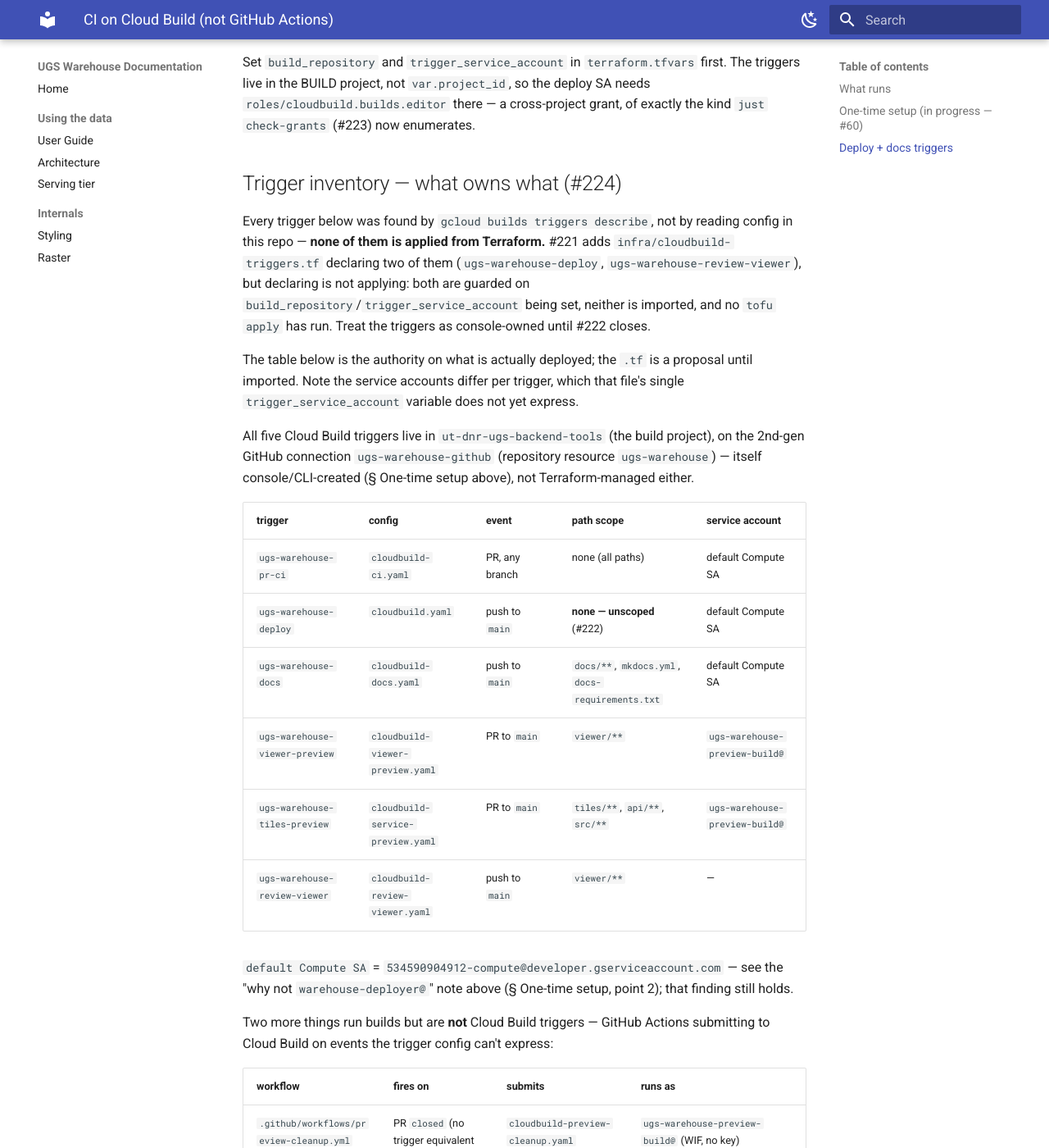
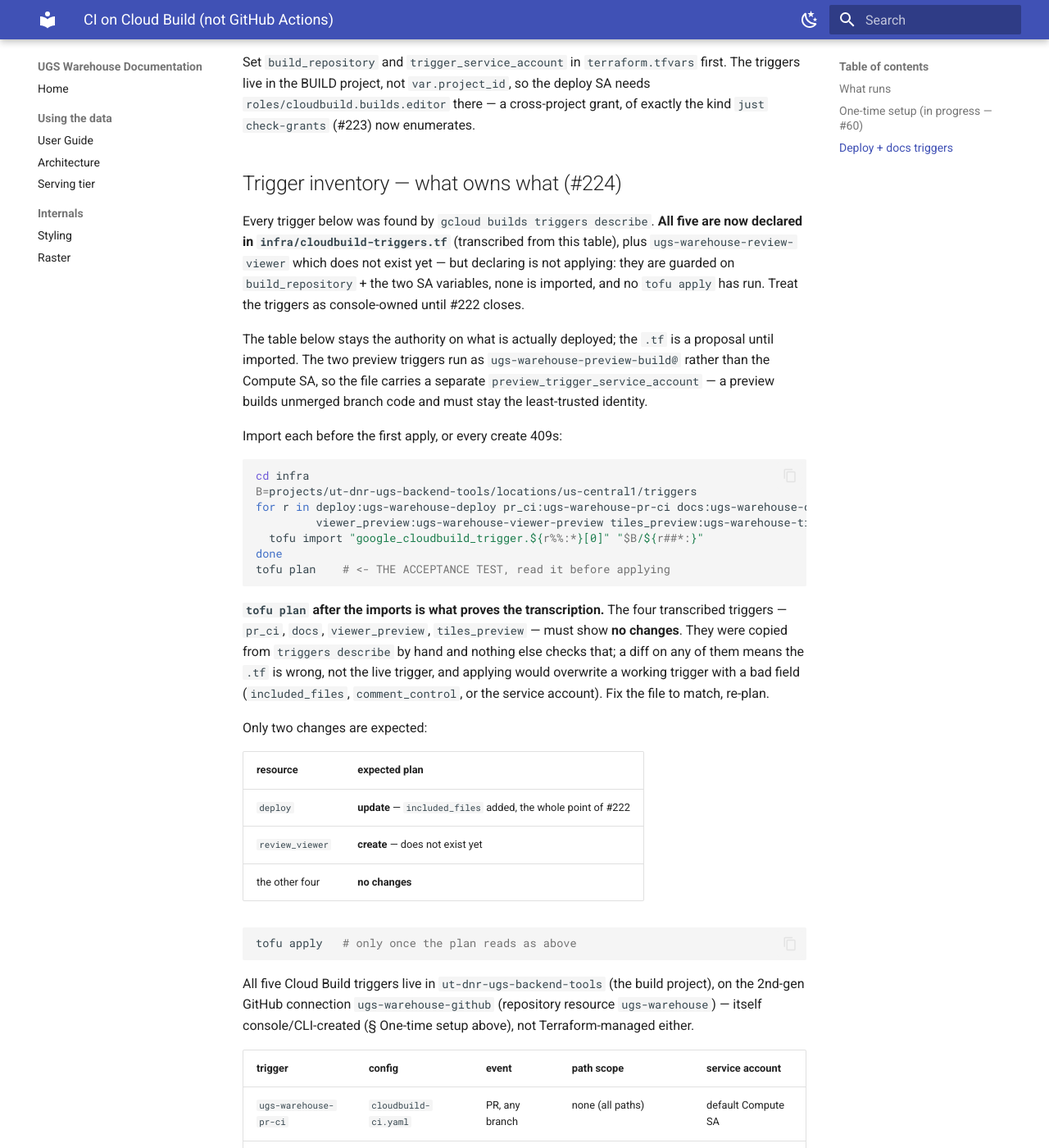
Before and after one commit to UGS-GIO/ugs-warehouse, an MkDocs documentation site: the page built from docs/CLOUD_BUILD_CI.md, in a window 1280 px wide and 1400 px high, scrolled down 2717 px. Shown: the whole window at 82% size. Built offline with MkDocs 1.6.1 and Material for MkDocs 9.7.7, drawn with Linux system fonts in a browser that asks for light colours; some of the changed text lies outside the part shown.

Commit message:
build(infra): declare the remaining Cloud Build triggers (#224)
#221 declared two of the five; the other three plus tiles-preview stayed console-only because their
config wasn't readable from this repo. #227's inventory made it readable — every field below is
transcribed from `gcloud builds triggers describe`, not guessed.

Adds pr-ci, docs, viewer-preview and tiles-preview. Two things the single-SA version could not
express:

- preview_trigger_service_account, separate from trigger_service_account. The PR previews run as
  ugs-warehouse-preview-build@ because they build unmerged branch code and must stay the
  least-trusted identity; the rest run as the default Compute SA, which is what infra/iam.tf's
  cross-project run.admin is actually granted to.
- comment_control = COMMENTS_ENABLED_FOR_EXTERNAL_CONTRIBUTORS_ONLY on the PR triggers. The create
  default is COMMENTS_ENABLED, which holds every PR build until a collaborator says /gcbrun — the
  `action_required` the first PR check came back with.

Still declared, not applied: guarded on the repository + SA variables, nothing imported, no apply
run. The docs inventory stays the authority on what is live, and now carries the import loop.

````diff
--- a/docs/CLOUD_BUILD_CI.md
+++ b/docs/CLOUD_BUILD_CI.md
@@ -99,15 +99,46 @@
 
 ## Trigger inventory — what owns what (#224)
 
-Every trigger below was found by `gcloud builds triggers describe`, not by reading config in this
-repo — **none of them is applied from Terraform.** #221 adds `infra/cloudbuild-triggers.tf`
-declaring two of them (`ugs-warehouse-deploy`, `ugs-warehouse-review-viewer`), but declaring is not
-applying: both are guarded on `build_repository`/`trigger_service_account` being set, neither is
-imported, and no `tofu apply` has run. Treat the triggers as console-owned until #222 closes.
+Every trigger below was found by `gcloud builds triggers describe`. **All five are now declared in
+`infra/cloudbuild-triggers.tf`** (transcribed from this table), plus `ugs-warehouse-review-viewer`
+which does not exist yet — but declaring is not applying: they are guarded on `build_repository` +
+the two SA variables, none is imported, and no `tofu apply` has run. Treat the triggers as
+console-owned until #222 closes.
 
-The table below is the authority on what is actually deployed; the `.tf` is a proposal until
-imported. Note the service accounts differ per trigger, which that file's single
-`trigger_service_account` variable does not yet express.
+The table below stays the authority on what is actually deployed; the `.tf` is a proposal until
+imported. The two preview triggers run as `ugs-warehouse-preview-build@` rather than the Compute SA,
+so the file carries a separate `preview_trigger_service_account` — a preview builds unmerged branch
+code and must stay the least-trusted identity.
+
+Import each before the first apply, or every create 409s:
+
+```bash
+cd infra
+B=projects/ut-dnr-ugs-backend-tools/locations/us-central1/triggers
+for r in deploy:ugs-warehouse-deploy pr_ci:ugs-warehouse-pr-ci docs:ugs-warehouse-docs \
+         viewer_preview:ugs-warehouse-viewer-preview tiles_preview:ugs-warehouse-tiles-preview; do
+  tofu import "google_cloudbuild_trigger.${r%%:*}[0]" "$B/${r##*:}"
+done
+tofu plan    # <- THE ACCEPTANCE TEST, read it before applying
+```
+
+**`tofu plan` after the imports is what proves the transcription.** The four transcribed triggers —
+`pr_ci`, `docs`, `viewer_preview`, `tiles_preview` — must show **no changes**. They were copied from
+`triggers describe` by hand and nothing else checks that; a diff on any of them means the `.tf` is
+wrong, not the live trigger, and applying would overwrite a working trigger with a bad field
+(`included_files`, `comment_control`, or the service account). Fix the file to match, re-plan.
+
+Only two changes are expected:
+
+| resource | expected plan |
+|---|---|
+| `deploy` | **update** — `included_files` added, the whole point of #222 |
+| `review_viewer` | **create** — does not exist yet |
+| the other four | **no changes** |
+
+```bash
+tofu apply   # only once the plan reads as above
+```
 
 All five Cloud Build triggers live in `ut-dnr-ugs-backend-tools` (the build project), on the
 2nd-gen GitHub connection `ugs-warehouse-github` (repository resource `ugs-warehouse`) — itself
````
Also changed, not shown: other parts of docs/CLOUD_BUILD_CI.md (+1 -1 lines), 2 other files.
